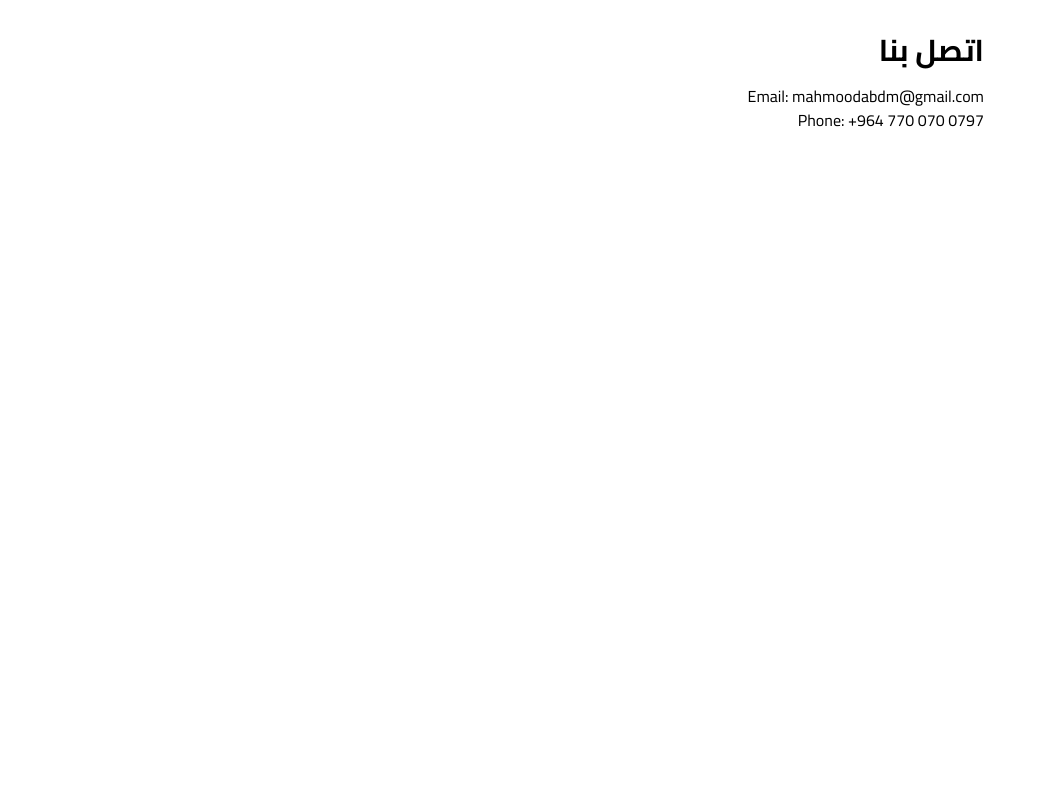
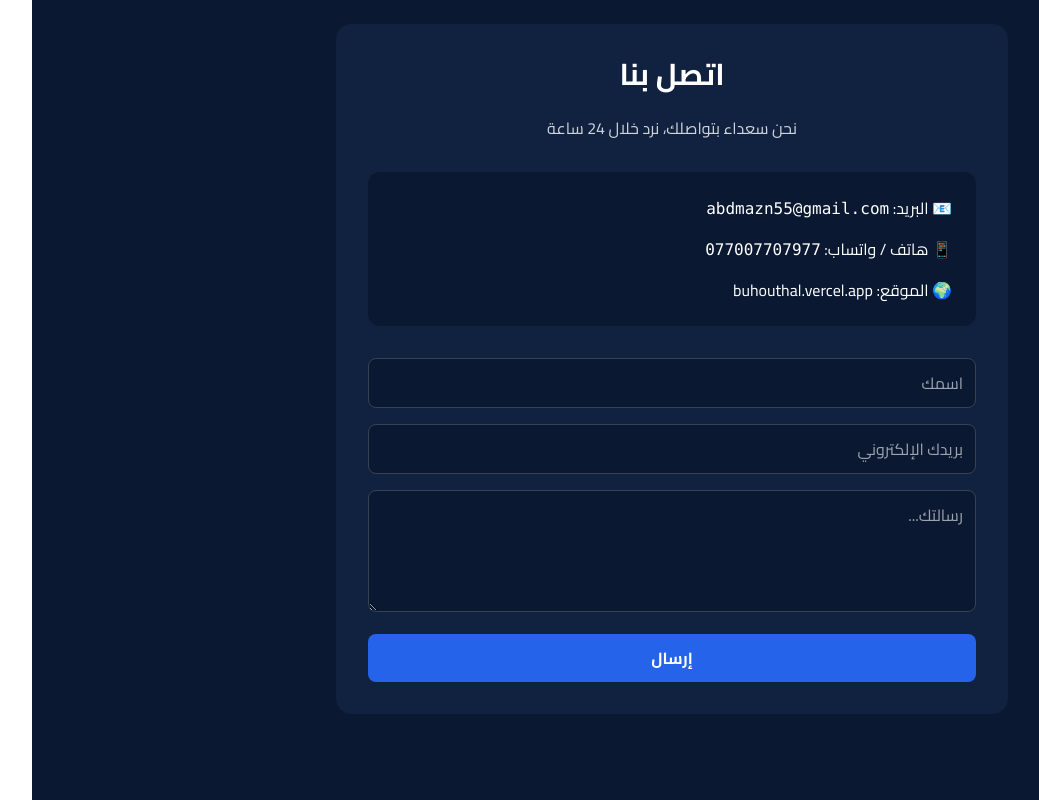
Before and after one commit to mahmoodabdm/buhouthal, a Next.js app: page /contact in a window 1280 px wide. Shown: the whole page, without its empty margins (230-1269 px from the left). Built offline with nearby package versions, Linux system fonts and the light colour scheme.

Commit message:
Update page.tsx

```diff
--- a/app/contact/page.tsx
+++ b/app/contact/page.tsx
@@ -1,9 +1,23 @@
 export default function ContactPage() {
   return (
-    <div className="max-w-3xl mx-auto p-8">
-      <h1 className="text-3xl font-bold mb-4">اتصل بنا</h1>
-      <p>Email: mahmoodabdm@gmail.com</p>
-      <p>Phone: +964 770 070 0797</p>
-    </div>
-  )
+    <main className="min-h-screen bg-[#0a1931] text-white p-6" dir="rtl">
+      <div className="max-w-2xl mx-auto bg-[#112240] p-8 rounded-2xl">
+        <h1 className="text-3xl font-bold mb-6 text-center">اتصل بنا</h1>
+        <p className="text-gray-300 text-center mb-8">نحن سعداء بتواصلك، نرد خلال 24 ساعة</p>
+
+        <div className="space-y-4 bg-[#0a1931] p-6 rounded-xl">
+          <p>📧 البريد: <span className="text-white font-mono">abdmazn55@gmail.com</span></p>
+          <p>📱 هاتف / واتساب: <span className="text-white font-mono">077007707977</span></p>
+          <p>🌍 الموقع: buhouthal.vercel.app</p>
+        </div>
+
+        <form className="mt-8 space-y-4">
+          <input type="text" placeholder="اسمك" className="w-full p-3 rounded-lg bg-[#0a1931] border border-gray-700" />
+          <input type="email" placeholder="بريدك الإلكتروني" className="w-full p-3 rounded-lg bg-[#0a1931] border border-gray-700" />
+          <textarea placeholder="رسالتك..." rows={4} className="w-full p-3 rounded-lg bg-[#0a1931] border border-gray-700"></textarea>
+          <button type="button" className="w-full bg-blue-600 hover:bg-blue-700 p-3 rounded-lg font-bold">إرسال</button>
+        </form>
+      </div>
+    </main>
+  );
 }
```
